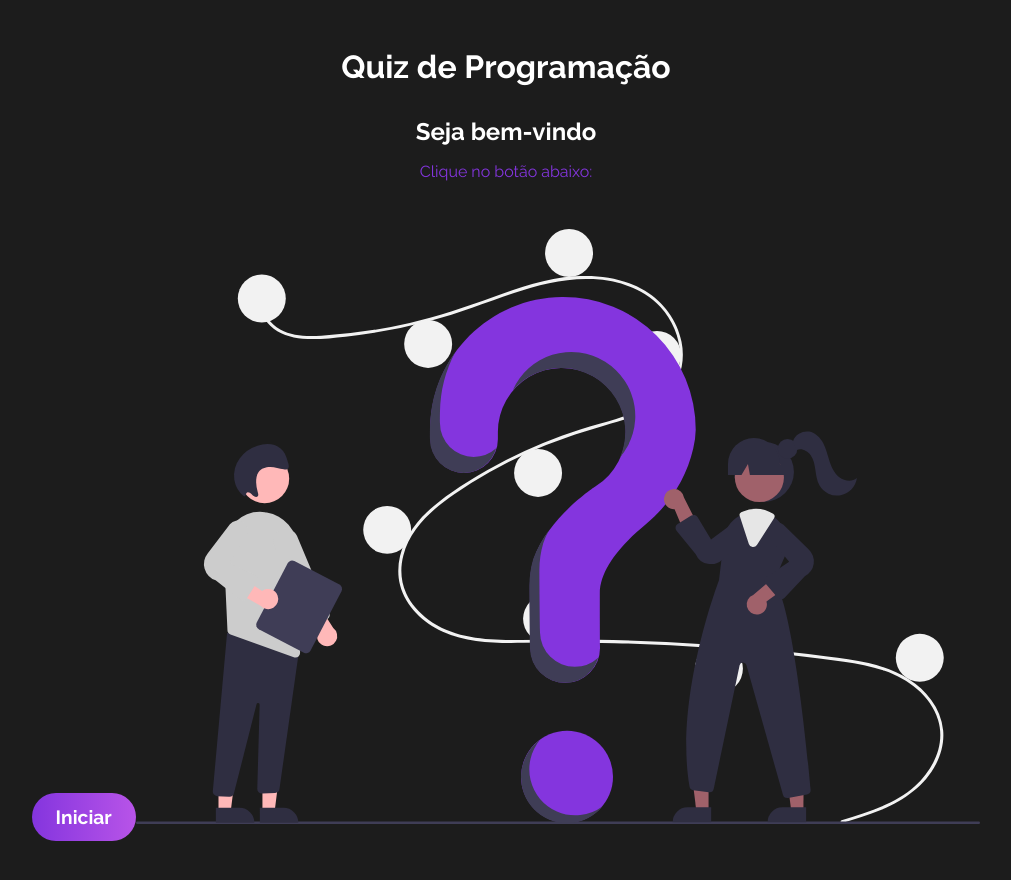
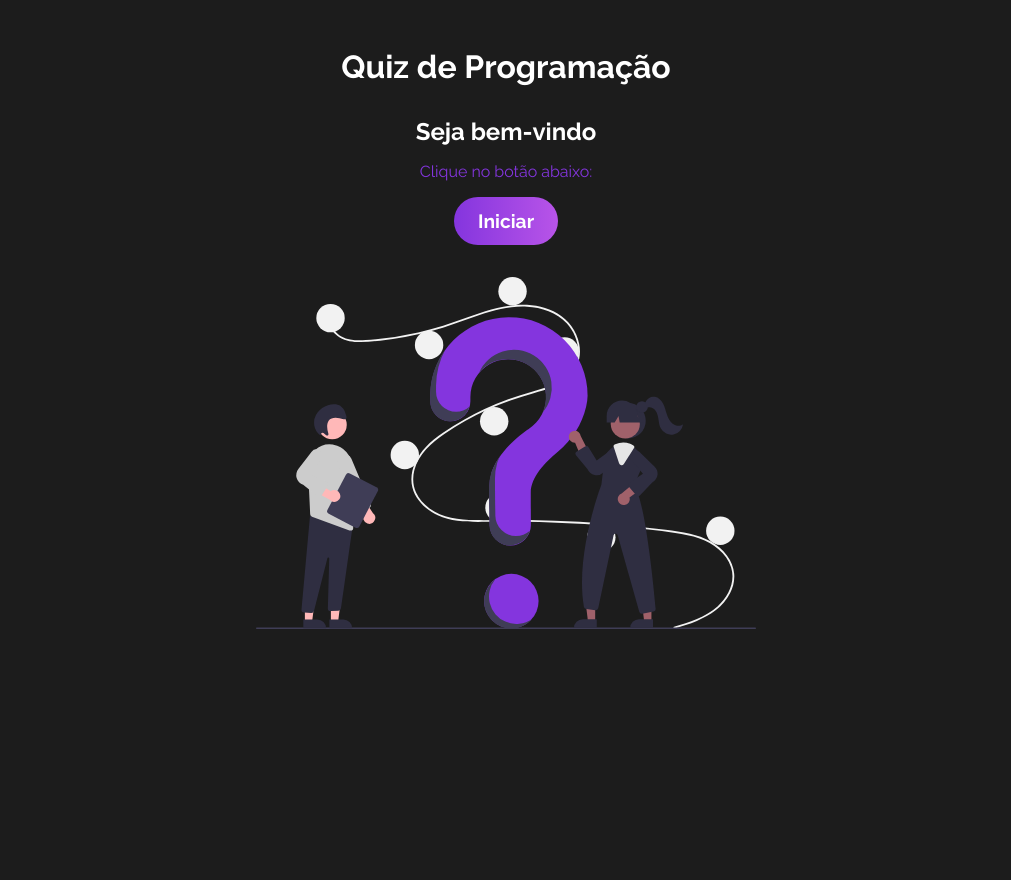
Before and after one commit to stellamaia/quiz-react, a React (Vite) app: page / in a window 1280 px wide. Shown: the top 880 px of the page, without its empty margins (134-1145 px from the left). After the commit the page ends 800 px from the top, so only its background shows below. Built offline with nearby package versions, Linux system fonts and the light colour scheme.

Commit message:
Implementação de css

```diff
--- a/src/components/Welcome.css
+++ b/src/components/Welcome.css
@@ -1,4 +1,4 @@
-#wecolme{
+#welcome{
     text-align: center;
     max-width: 500px;
 }
```
Also changed, not shown: src/components/Question.css (added).
